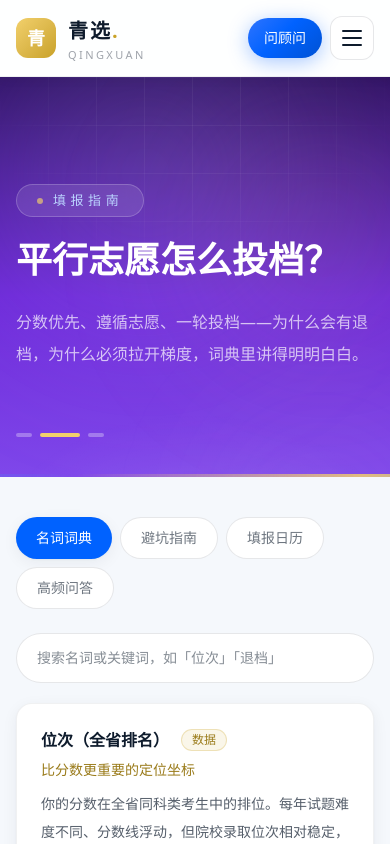
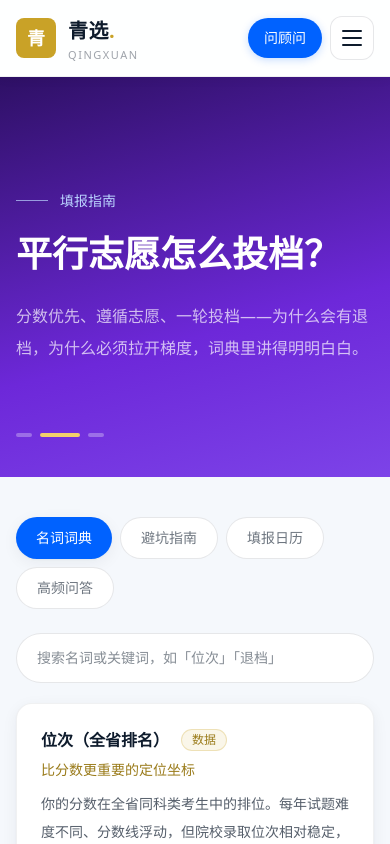
Before and after one commit to yuwangjuan1/qingxuan, a Next.js app: page /guide in a window 390 px wide. Shown: the top 844 px of the page. Built offline with nearby package versions, Linux system fonts and the light colour scheme.

Commit message:
style: 全站视觉去模板味——移除光斑/网格/流光/脉冲动效，横幅改单色深渐变，按钮与徽章去渐变发光，AI顾问按钮白字

```diff
--- a/app/components/NextStep.tsx
+++ b/app/components/NextStep.tsx
@@ -22,10 +22,8 @@ export default function NextStep({
   return (
     <section className="mt-16 mb-6">
       <div className="relative overflow-hidden rounded-2xl border border-blue/15 bg-gradient-to-r from-blue-pale via-white to-white px-7 py-8 md:px-10 md:py-9 flex flex-col md:flex-row md:items-center gap-6 md:gap-10 justify-between">
-        <div className="absolute -right-14 -top-16 w-56 h-56 rounded-full bg-blue/[0.05] pointer-events-none" />
-        <div className="absolute -right-4 bottom-0 w-32 h-32 rounded-full bg-gold/[0.06] pointer-events-none" />
         <div className="relative">
-          <p className="text-[11px] tracking-[0.3em] text-blue/60 mb-2">{eyebrow}</p>
+          <p className="text-sm font-medium text-blue mb-1.5">{eyebrow}</p>
           <h2 className="text-xl md:text-2xl font-bold">{title}</h2>
           <p className="mt-2 text-sm text-ink/60 leading-relaxed max-w-xl">{desc}</p>
         </div>
--- a/app/components/PageBanner.tsx
+++ b/app/components/PageBanner.tsx
@@ -29,24 +29,12 @@ export default function PageBanner({ slides = FALLBACK, tag, title, desc, stats,
 
   return (
     <section className={"banner-deep text-white overflow-hidden theme-" + theme}>
-      {/* 动效层 */}
-      <div className="absolute inset-0 pointer-events-none">
-        {/* 光斑 */}
-        <div className="banner-orb banner-orb-a" />
-        <div className="banner-orb banner-orb-b" />
-        <div className="banner-orb banner-orb-c" />
-        {/* 网格 */}
-        <div className="banner-grid" />
-        {/* 流光底线 */}
-        <div className="banner-beam" />
-      </div>
-
       <div className="relative max-w-[1200px] mx-auto px-4 h-[400px] flex flex-col justify-center">
         <p
           key={"tag" + idx}
-          className="banner-rise text-[13px] tracking-[0.35em] text-[#BBD4FF] mb-5 inline-flex items-center gap-2.5 w-fit border border-white/20 bg-white/10 backdrop-blur-sm rounded-full px-5 py-1.5"
+          className="banner-rise flex items-center gap-3 text-sm text-[#BBD4FF] mb-5"
         >
-          <span className="w-1.5 h-1.5 rounded-full bg-gold-light animate-pulse" />
+          <span className="w-8 h-px bg-[#BBD4FF]/70" />
           {cur.tag || tag}
         </p>
         <h1
--- a/app/globals.css
+++ b/app/globals.css
@@ -16,12 +16,9 @@
   --color-paper-dark: #E9EEF6;
   --shadow-card: 0 1px 2px rgba(14, 27, 44, 0.04), 0 4px 16px rgba(14, 27, 44, 0.06);
   --shadow-card-hover: 0 2px 4px rgba(14, 27, 44, 0.06), 0 12px 32px rgba(14, 27, 44, 0.12);
-  --shadow-blue: 0 4px 20px rgba(0, 98, 255, 0.35);
+  --shadow-blue: 0 2px 8px rgba(0, 98, 255, 0.22);
 }
-
-html {
-  scroll-behavior: smooth;
-}
+html { scroll-behavior: smooth; }
 
 body {
   background: var(--color-paper);
@@ -32,46 +29,26 @@ body {
   text-rendering: optimizeLegibility;
 }
 
-::selection {
-  background: rgba(0, 98, 255, 0.16);
-  color: var(--color-ink);
-}
+::selection { background: rgba(0, 98, 255, 0.16); color: var(--color-ink); }
 
-::-webkit-scrollbar {
-  width: 8px;
-  height: 8px;
-}
-::-webkit-scrollbar-track {
-  background: transparent;
-}
-::-webkit-scrollbar-thumb {
-  background: rgba(0, 98, 255, 0.2);
-  border-radius: 999px;
-}
-::-webkit-scrollbar-thumb:hover {
-  background: rgba(0, 98, 255, 0.4);
-}
+::-webkit-scrollbar { width: 8px; height: 8px; }
+::-webkit-scrollbar-track { background: transparent; }
+::-webkit-scrollbar-thumb { background: rgba(0, 98, 255, 0.2); border-radius: 999px; }
+::-webkit-scrollbar-thumb:hover { background: rgba(0, 98, 255, 0.4); }
 
 :focus-visible {
   outline: 2px solid var(--color-blue);
   outline-offset: 2px;
   border-radius: 4px;
 }
-
-/* 学院蓝主按钮 */
+/* 主按钮 */
 .btn-blue {
-  background: linear-gradient(135deg, #2e74ff 0%, #0062ff 45%, #0052d4 100%);
+  background: var(--color-blue);
   box-shadow: var(--shadow-blue);
-  transition: transform 0.2s ease, box-shadow 0.2s ease, filter 0.2s ease;
+  transition: background-color 0.15s ease, box-shadow 0.15s ease;
 }
-.btn-blue:hover {
-  filter: brightness(1.08);
-  transform: translateY(-1px);
-  box-shadow: 0 6px 24px rgba(0, 98, 255, 0.45);
-}
-.btn-blue:active {
-  transform: translateY(0);
-}
+.btn-blue:hover { background: var(--color-blue-deep); box-shadow: 0 3px 12px rgba(0, 98, 255, 0.28); }
+.btn-blue:active { background: var(--color-blue-deep); }
 
 /* 白卡 */
 .card {
@@ -79,164 +56,34 @@ body {
   border: 1px solid rgba(14, 27, 44, 0.06);
   border-radius: 1rem;
   box-shadow: var(--shadow-card);
-  transition: transform 0.25s ease, box-shadow 0.25s ease, border-color 0.25s ease;
+  transition: box-shadow 0.2s ease, border-color 0.2s ease;
 }
 .card-hover:hover {
-  transform: translateY(-3px);
   box-shadow: var(--shadow-card-hover);
-  border-color: rgba(0, 98, 255, 0.35);
+  border-color: rgba(0, 98, 255, 0.3);
 }
-
-/* ========== 全宽 Banner（多彩主题渐变 + 动效层） ========== */
+/* 深色横幅：干净的深度渐变 */
 .banner-deep {
-  background:
-    linear-gradient(180deg, var(--bg1, #001B4A) 0%, var(--bg2, #003AA8) 55%, var(--bg3, #0062FF) 130%);
+  background: linear-gradient(165deg, var(--bg1, #001B4A) 0%, var(--bg2, #003AA8) 62%, var(--bg3, #0062FF) 135%);
   position: relative;
   width: 100%;
 }
-.banner-deep::after {
-  content: "";
-  position: absolute;
-  inset: 0;
-  background: radial-gradient(ellipse 90% 60% at 50% 120%, rgba(255, 255, 255, 0.10), transparent 60%);
-  pointer-events: none;
-}
 
-/* 页面主题：学院蓝 / 橙 / 翠绿 / 紫 / 玫红 */
-.theme-blue {
-  --bg1: #001B4A;
-  --bg2: #003AA8;
-  --bg3: #0062FF;
-  --orb1: rgba(120, 180, 255, 0.55);
-  --orb2: rgba(242, 208, 107, 0.28);
-  --orb3: rgba(255, 255, 255, 0.22);
-}
-.theme-orange {
-  --bg1: #4A1D08;
-  --bg2: #9A3412;
-  --bg3: #EA580C;
-  --orb1: rgba(251, 146, 60, 0.5);
-  --orb2: rgba(250, 204, 21, 0.35);
-  --orb3: rgba(255, 237, 213, 0.25);
-}
-.theme-emerald {
-  --bg1: #022C22;
-  --bg2: #065F46;
-  --bg3: #059669;
-  --orb1: rgba(52, 211, 153, 0.45);
-  --orb2: rgba(250, 204, 21, 0.3);
-  --orb3: rgba(236, 253, 245, 0.22);
-}
-.theme-violet {
-  --bg1: #2E1065;
-  --bg2: #6D28D9;
-  --bg3: #8B5CF6;
-  --orb1: rgba(196, 181, 253, 0.5);
-  --orb2: rgba(242, 208, 107, 0.3);
-  --orb3: rgba(245, 243, 255, 0.22);
-}
-.theme-rose {
-  --bg1: #4C0519;
-  --bg2: #BE123C;
-  --bg3: #F43F5E;
-  --orb1: rgba(253, 164, 175, 0.5);
-  --orb2: rgba(250, 204, 21, 0.3);
-  --orb3: rgba(255, 241, 242, 0.22);
-}
-
-/* 光斑：缓慢漂移 */
-.banner-orb {
-  position: absolute;
-  border-radius: 999px;
-  filter: blur(70px);
-  opacity: 0.5;
-}
-.banner-orb-a {
-  width: 480px;
-  height: 480px;
-  left: -120px;
-  top: -160px;
-  background: radial-gradient(circle, var(--orb1, rgba(120, 180, 255, 0.55)), transparent 65%);
-  animation: orb-drift 14s ease-in-out infinite alternate;
-}
-.banner-orb-b {
-  width: 380px;
-  height: 380px;
-  right: -80px;
-  top: -60px;
-  background: radial-gradient(circle, var(--orb2, rgba(242, 208, 107, 0.28)), transparent 65%);
-  animation: orb-drift 18s ease-in-out infinite alternate-reverse;
-}
-.banner-orb-c {
-  width: 300px;
-  height: 300px;
-  left: 42%;
-  bottom: -180px;
-  background: radial-gradient(circle, var(--orb3, rgba(255, 255, 255, 0.22)), transparent 65%);
-  animation: orb-drift 22s ease-in-out infinite alternate;
-}
-@keyframes orb-drift {
-  from {
-    transform: translate(0, 0) scale(1);
-  }
-  to {
-    transform: translate(60px, 36px) scale(1.12);
-  }
-}
-
-/* 网格：透视渐隐 */
-.banner-grid {
-  position: absolute;
-  inset: 0;
-  background-image:
-    linear-gradient(rgba(255, 255, 255, 0.05) 1px, transparent 1px),
-    linear-gradient(90deg, rgba(255, 255, 255, 0.05) 1px, transparent 1px);
-  background-size: 48px 48px;
-  mask-image: radial-gradient(ellipse 75% 65% at 50% 8%, black 25%, transparent 72%);
-}
-
-/* 底部流光线 */
-.banner-beam {
-  position: absolute;
-  left: 0;
-  right: 0;
-  bottom: 0;
-  height: 3px;
-  background: linear-gradient(90deg, transparent, #F2D06B, #4A8DFF, transparent);
-  background-size: 220% 100%;
-  animation: beam-slide 6s linear infinite;
-  opacity: 0.85;
-}
-@keyframes beam-slide {
-  from {
-    background-position: 180% 0;
-  }
-  to {
-    background-position: -60% 0;
-  }
-}
-
-/* 文案入场动效 */
-.banner-rise {
-  animation: rise-in 0.65s cubic-bezier(0.22, 1, 0.36, 1) both;
-}
+/* 页面主题 */
+.theme-blue { --bg1: #001B4A; --bg2: #003AA8; --bg3: #0062FF; }
+.theme-orange { --bg1: #4A1D08; --bg2: #9A3412; --bg3: #EA580C; }
+.theme-emerald { --bg1: #022C22; --bg2: #065F46; --bg3: #059669; }
+.theme-violet { --bg1: #2E1065; --bg2: #6D28D9; --bg3: #8B5CF6; }
+.theme-rose { --bg1: #4C0519; --bg2: #BE123C; --bg3: #F43F5E; }
+/* 文案入场（克制） */
+.banner-rise { animation: rise-in 0.5s cubic-bezier(0.22, 1, 0.36, 1) both; }
 @keyframes rise-in {
-  from {
-    opacity: 0;
-    transform: translateY(26px);
-  }
-  to {
-    opacity: 1;
-    transform: translateY(0);
-  }
+  from { opacity: 0; transform: translateY(14px); }
+  to { opacity: 1; transform: translateY(0); }
 }
 
 @media (prefers-reduced-motion: reduce) {
-  .banner-orb,
-  .banner-beam,
-  .banner-rise {
-    animation: none;
-  }
+  .banner-rise { animation: none; }
 }
 
 /* 分区标题装饰线 */
@@ -245,27 +92,17 @@ body {
   width: 2.5rem;
   height: 3px;
   border-radius: 999px;
-  background: linear-gradient(90deg, var(--color-blue), var(--color-blue-light));
-}
-
-/* 内页横幅（现由 PageBanner 组件接管，此类保留给不支持 JS 的场景） */
-.page-banner {
-  background:
-    radial-gradient(ellipse 60% 90% at 12% 0%, rgba(0, 98, 255, 0.08), transparent 55%),
-    radial-gradient(ellipse 50% 80% at 90% 10%, rgba(74, 141, 255, 0.06), transparent 55%),
-    #FFFFFF;
-  border: 1px solid rgba(0, 98, 255, 0.1);
-  box-shadow: var(--shadow-card);
+  background: var(--color-blue);
 }
 
 /* 输入框 */
 .field {
   background: #fff;
   border: 1px solid rgba(14, 27, 44, 0.1);
-  transition: border-color 0.2s ease, box-shadow 0.2s ease;
+  transition: border-color 0.15s ease, box-shadow 0.15s ease;
 }
 .field:focus {
   border-color: var(--color-blue);
-  box-shadow: 0 0 0 3px rgba(0, 98, 255, 0.12);
+  box-shadow: 0 0 0 3px rgba(0, 98, 255, 0.1);
   outline: none;
 }
--- a/app/guide/page.tsx
+++ b/app/guide/page.tsx
@@ -94,10 +94,10 @@ export default function GuidePage() {
               <div className="flex items-start gap-4">
                 <span
                   className={
-                    "shrink-0 w-8 h-8 rounded-xl text-xs font-bold flex items-center justify-center " +
+                    "shrink-0 w-8 h-8 rounded-lg text-xs font-bold flex items-center justify-center " +
                     (p.level === "high"
-                      ? "bg-gradient-to-br from-red-500 to-red-600 text-white shadow-lg shadow-red-500/25"
-                      : "bg-gradient-to-br from-amber-400 to-amber-500 text-white shadow-lg shadow-amber-400/25")
+                      ? "bg-red-50 text-red-600 border border-red-200"
+                      : "bg-amber-50 text-amber-700 border border-amber-200")
                   }
                 >
                   {String(i + 1).padStart(2, "0")}
--- a/app/layout.tsx
+++ b/app/layout.tsx
@@ -34,14 +34,14 @@ export default function RootLayout({ children }: { children: React.ReactNode })
         <header className="sticky top-0 z-50 bg-white/90 backdrop-blur-lg text-ink border-b border-ink/[0.06] shadow-[0_1px_12px_rgba(14,27,44,0.05)]">
           <div className="max-w-[1200px] mx-auto px-4 h-[76px] flex items-center justify-between">
             <Link href="/" className="flex items-center gap-3 group">
-              <span className="w-10 h-10 rounded-xl bg-gradient-to-br from-gold-light to-gold text-white font-bold flex items-center justify-center text-lg shadow-gold">
+              <span className="w-10 h-10 rounded-lg bg-gold text-white font-bold flex items-center justify-center text-lg">
                 青
               </span>
               <span className="flex flex-col leading-none">
-                <span className="font-bold tracking-widest text-xl">
+                <span className="font-bold tracking-wide text-xl">
                   青选<span className="text-gold">.</span>
                 </span>
-                <span className="text-[11px] tracking-[0.22em] text-ink/40 mt-1">QINGXUAN</span>
+                <span className="text-[11px] tracking-[0.14em] text-ink/40 mt-1">QINGXUAN</span>
               </span>
             </Link>
             <Nav />
--- a/app/majors/[id]/page.tsx
+++ b/app/majors/[id]/page.tsx
@@ -27,9 +27,6 @@ export default async function MajorDetail({ params }: { params: Promise<{ id: st
   return (
     <div className="pb-16">
       <div className="banner-deep text-white">
-        <div className="banner-orb banner-orb-a" />
-        <div className="banner-orb banner-orb-b" />
-        <div className="banner-grid" />
         <div className="max-w-[1200px] mx-auto px-4 pt-8 pb-14">
           <Link href="/majors" className="text-sm text-white/55 hover:text-white transition-colors">
             ← 返回列表
```
Also changed, not shown: app/components/Nav.tsx (+4 -4 lines), app/page.tsx (+47 -146 lines), app/schools/[id]/page.tsx (+2 -5 lines).
